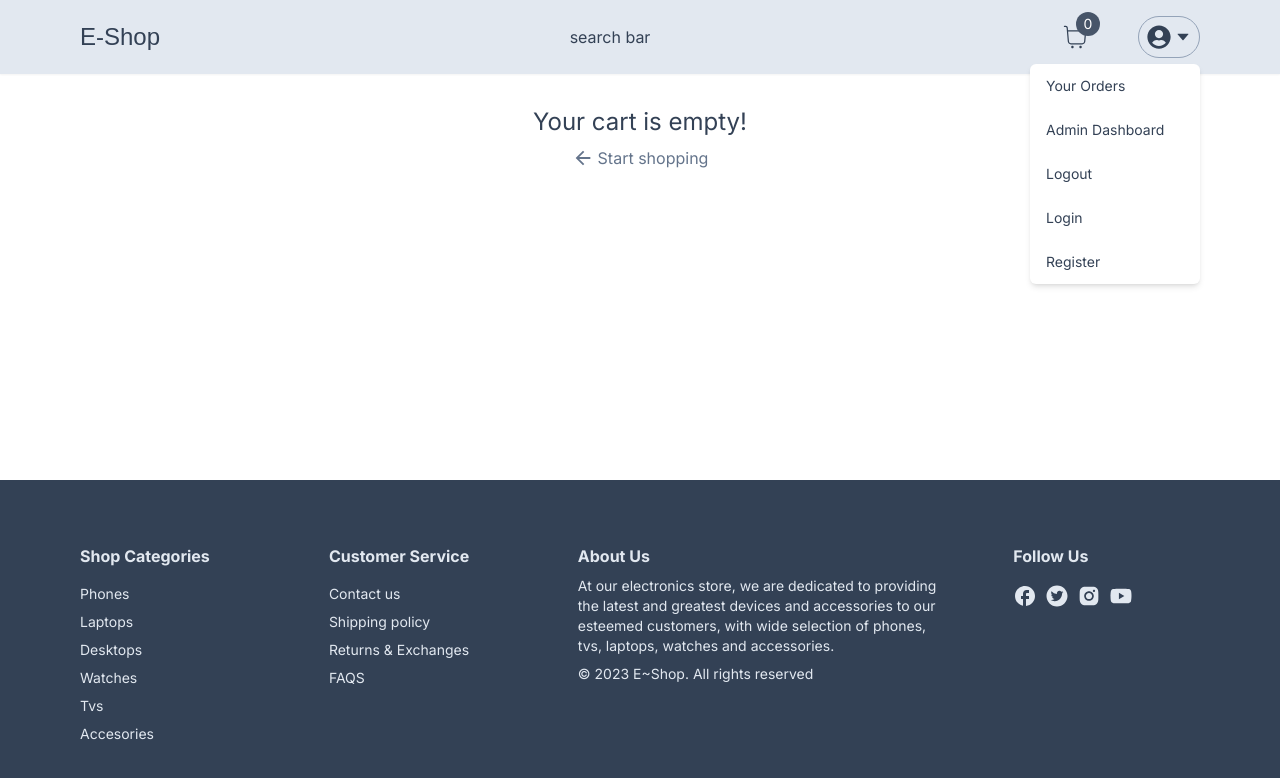
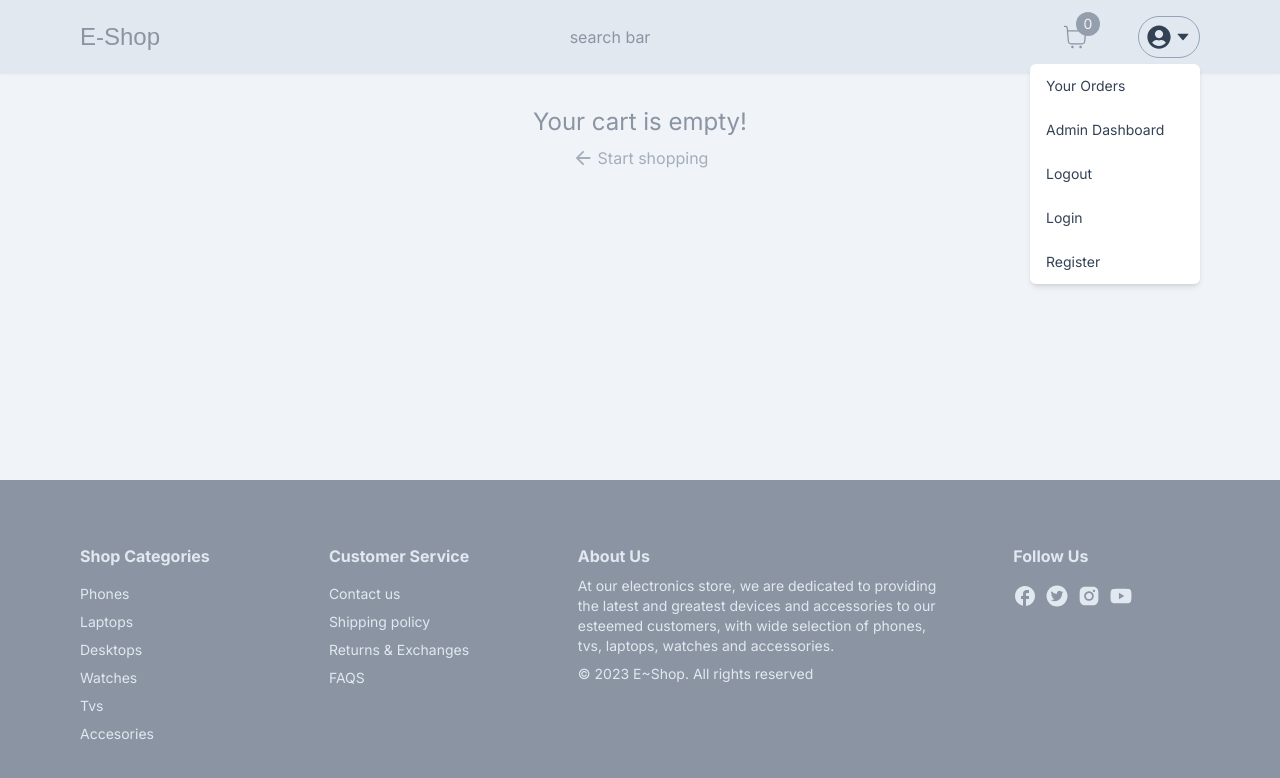
Before and after one commit to meshackkirwachumba/e-shop, a Next.js app: page /cart in a window 1280 px wide. Both pictures are taken after a click on the element 1168 px from the left and 37 px from the top of the page. Shown: the top 778 px of the page. Built offline with nearby package versions, Linux system fonts and the light colour scheme; a web font is replaced by a local one.

Commit message:
backdrop for a modal

```diff
--- /dev/null
+++ b/app/components/nav/BackDrop.tsx
@@ -0,0 +1,23 @@
+interface BackDropProps {
+  onClick: () => void;
+}
+
+const BackDrop = ({ onClick }: BackDropProps) => {
+  return (
+    <div
+      onClick={onClick}
+      className="
+       z-20
+       bg-slate-200
+       opacity-50
+       w-screen
+       h-screen
+       fixed
+       top-0
+       left-0
+     "
+    ></div>
+  );
+};
+
+export default BackDrop;
--- a/app/components/nav/UserMenu.tsx
+++ b/app/components/nav/UserMenu.tsx
@@ -6,6 +6,7 @@ import { AiFillCaretDown } from "react-icons/ai";
 import Link from "next/link";
 import MenuItem from "./MenuItem";
 import { signOut } from "next-auth/react";
+import BackDrop from "./BackDrop";
 
 const UserMenu = () => {
   const [isOpen, setIsOpen] = useState(false);
@@ -14,6 +15,7 @@ const UserMenu = () => {
     setIsOpen((prev) => !prev);
   }, []);
   return (
+    <>
       <div className="relative z-30">
         <div
           onClick={toggleOpen}
@@ -80,6 +82,10 @@ const UserMenu = () => {
           </div>
         )}
       </div>
+
+      {/* open or close backdrop */}
+      {isOpen ? <BackDrop onClick={toggleOpen} /> : null}
+    </>
   );
 };
 
```
Lines whose indentation alone changed are shown as unchanged.
